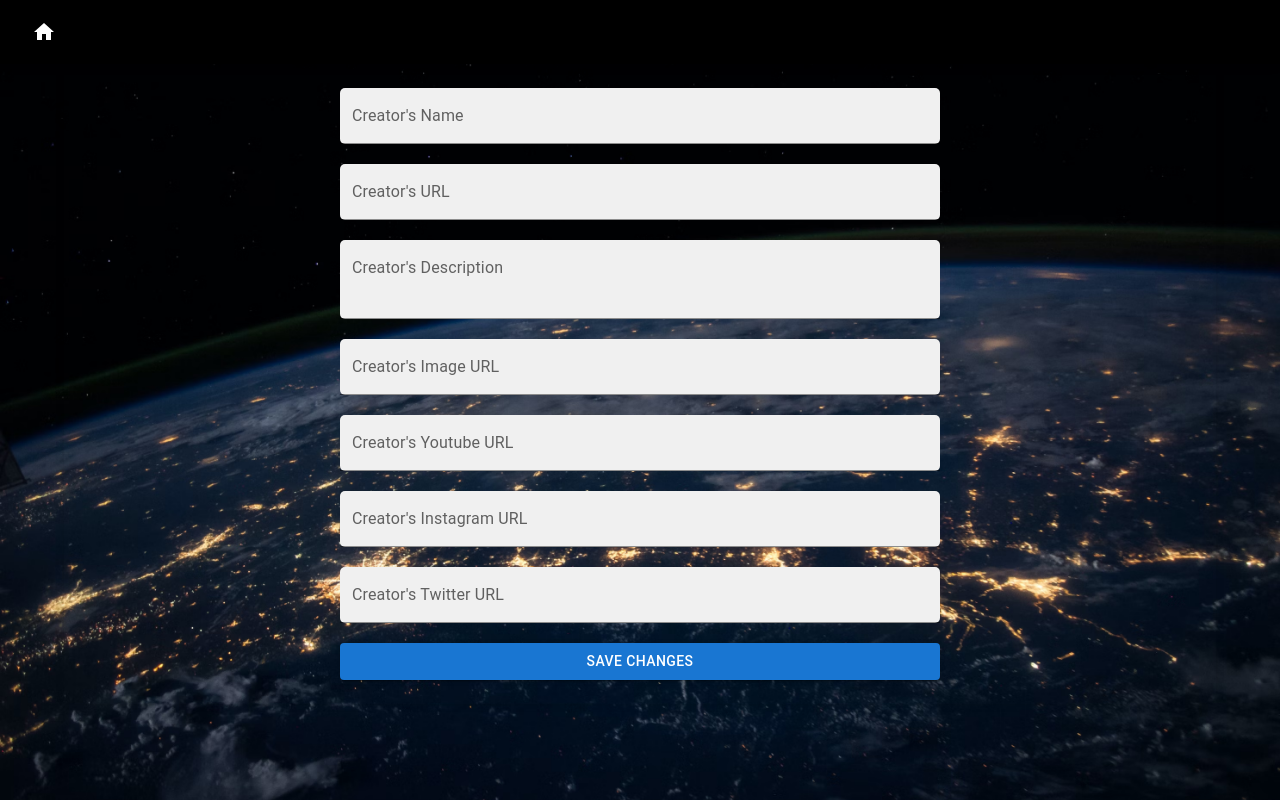
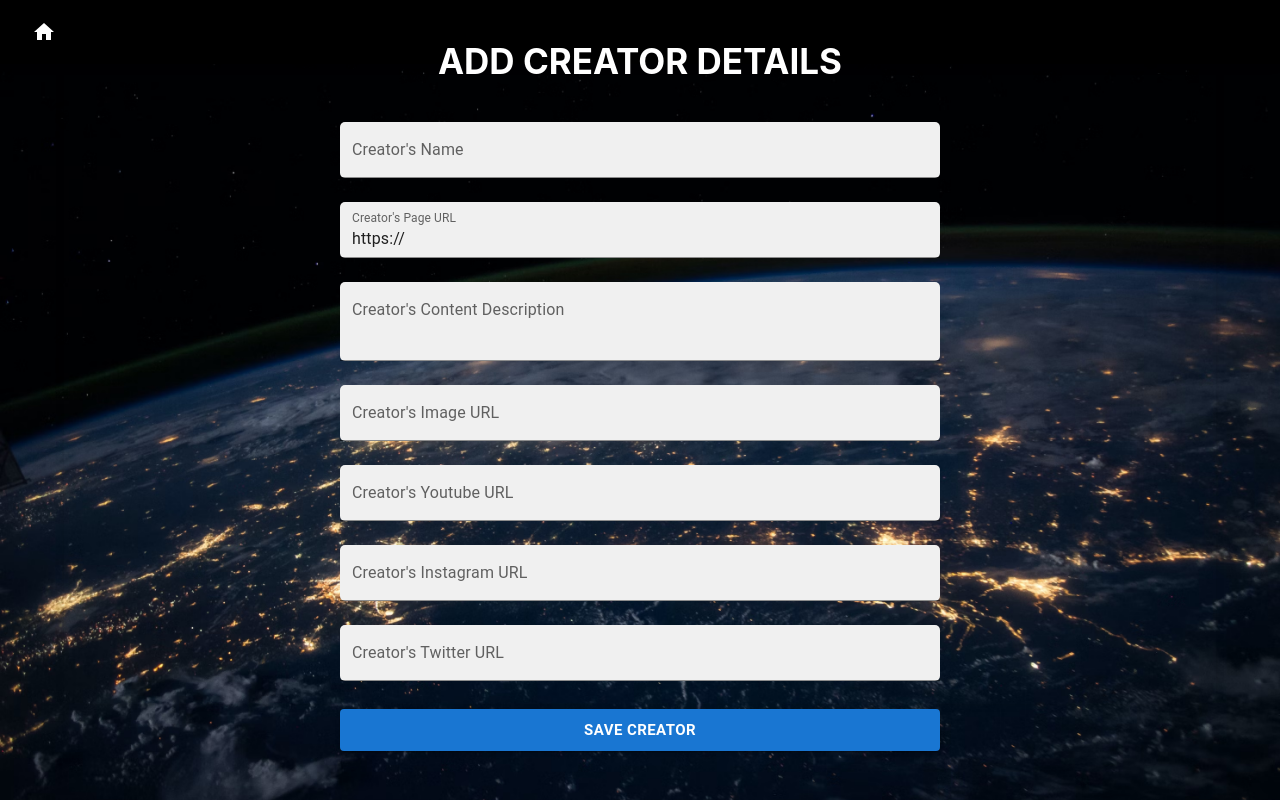
Before and after one commit to singharpt/creatorverse, a React (Create React App) app: page /add in a window 1280 px wide. Built offline with nearby package versions, Linux system fonts and the light colour scheme; no server answers.

Commit message:
update css styling of the creator card component

```diff
--- a/src/components/comp.css
+++ b/src/components/comp.css
@@ -3,10 +3,15 @@
   flex-direction: column;
   justify-content: center;
   align-items: center;
-  gap: 20px;
   border-radius: 10px;
   box-shadow: 0px 0px 10px rgba(0, 0, 0, 0.1);
   height: 80vh;
+}
+
+.form-container h1 {
+  color: white;
+  font-size: 35px;
+  font-weight: bold;
 }
 
 .form-input {
@@ -19,18 +24,18 @@
   background-color: white;
 }
 
-.form-submit {
-  background-color: #1976d2;
-  color: white;
-  padding: 25px;
-  font-size: 25px;
-  border: none;
-  border-radius: 5px;
-  cursor: pointer;
-  transition: background-color 0.3s ease-in-out;
+.form-buttons {
+  display: flex;
   width: 600px;
+  justify-content: space-between;
+  gap: 50px;
+  margin-top: 20px;
 }
 
-.form-submit:hover {
-  background-color: #1565c0;
+.form-submit {
+  width: 100%;
 }
+
+.form-delete {
+  width: 100%;
+}
--- a/src/components/creatorCard.js
+++ b/src/components/creatorCard.js
@@ -13,6 +13,12 @@ import TwitterIcon from "@mui/icons-material/Twitter";
 
 function Creator({ creatorData }) {
   const viewCreatorURL = `/view/${creatorData.name}`;
+  let trimmedDescription = null;
+  if (creatorData && creatorData.description.length > 100) {
+    trimmedDescription = creatorData.description.slice(0, 100) + "...";
+  } else {
+    trimmedDescription = creatorData.description;
+  }
 
   return (
     <Card
@@ -22,16 +28,16 @@ function Creator({ creatorData }) {
         backgroundColor: "rgba(255, 255, 255, 0.9)",
         width: "345px",
         height: "400px",
-        justifyContent: "space-between",
-        margin: "40px",
+        margin: "25px",
         gap: "20px",
-        padding: "10px",
+        padding: "20px",
       }}
     >
       <Link to={creatorData?.url}>
         <CardMedia
           sx={{ height: 200 }}
           image={creatorData?.imageURL}
+          style={{ backgroundPosition: "top center" }}
           title="creators image"
         />
       </Link>
@@ -48,6 +54,23 @@ function Creator({ creatorData }) {
         >
           <div style={{ fontWeight: "bold", fontSize: "28px" }}>
             {creatorData.name}
+            <CardActions>
+              {creatorData?.youtubeURL && (
+                <Link to={creatorData?.youtubeURL}>
+                  <YouTubeIcon style={{ color: "black" }}>{}</YouTubeIcon>
+                </Link>
+              )}
+              {creatorData?.instagramURL && (
+                <Link to={creatorData?.instagramURL}>
+                  <InstagramIcon style={{ color: "black" }}>{}</InstagramIcon>
+                </Link>
+              )}
+              {creatorData?.twitterURL && (
+                <Link to={creatorData?.twitterURL}>
+                  <TwitterIcon style={{ color: "black" }}>{}</TwitterIcon>
+                </Link>
+              )}
+            </CardActions>
           </div>
           <CardActions>
             <Link to={viewCreatorURL}>
@@ -60,25 +83,8 @@ function Creator({ creatorData }) {
           color="text.secondary"
           style={{ fontSize: "18px" }}
         >
-          {creatorData.description}
+          {trimmedDescription}
         </Typography>
-        <CardActions>
-          {creatorData?.youtubeURL && (
-            <Link to={creatorData?.youtubeURL}>
-              <YouTubeIcon style={{ color: "black" }}>{}</YouTubeIcon>
-            </Link>
-          )}
-          {creatorData?.instagramURL && (
-            <Link to={creatorData?.instagramURL}>
-              <InstagramIcon style={{ color: "black" }}>{}</InstagramIcon>
-            </Link>
-          )}
-          {creatorData?.twitterURL && (
-            <Link to={creatorData?.twitterURL}>
-              <TwitterIcon style={{ color: "black" }}>{}</TwitterIcon>
-            </Link>
-          )}
-        </CardActions>
       </CardContent>
     </Card>
   );
--- a/src/components/creatorForm.js
+++ b/src/components/creatorForm.js
@@ -12,9 +12,6 @@ function CreatorForm(props) {
   const creatorData = props.creatorData;
   const deleteCreatorFunction = props.deleteCreatorFunction;
   const operation = props.operation;
-  console.log(creatorData);
-  console.log(deleteCreatorFunction);
-  console.log(operation);
 
   const navigate = useNavigate({ replace: true });
 
@@ -66,7 +63,7 @@ function CreatorForm(props) {
     } else {
       const response = await addCreatorAPI(data);
       if (response) {
-        navigate("/add");
+        navigate("/show");
       }
     }
   };
@@ -74,6 +71,11 @@ function CreatorForm(props) {
   return (
     <Container>
       <form onSubmit={handleSubmit(onSubmit)} className="form-container">
+        {creatorData === null ? (
+          <h1>ADD CREATOR DETAILS</h1>
+        ) : (
+          <h1>UPDATE CREATOR DETAILS</h1>
+        )}
         <TextField
           label="Creator's Name"
           variant="filled"
@@ -81,6 +83,7 @@ function CreatorForm(props) {
           {...register("name")}
           error={!!errors.name}
           defaultValue={creatorData && creatorData?.name}
+          margin="normal"
           InputProps={
             creatorData && {
               readOnly: true,
@@ -89,23 +92,27 @@ function CreatorForm(props) {
           helperText={errors.name?.message}
         />
         <TextField
-          label="Creator's URL"
+          label="Creator's Page URL"
           variant="filled"
           className="form-input"
           {...register("url")}
           error={!!errors.url}
-          defaultValue={creatorData && creatorData?.url}
+          defaultValue={creatorData === null ? "https://" : creatorData?.url}
           helperText={errors.url?.message}
+          margin="normal"
         />
         <TextField
-          label="Creator's Description"
+          label="Creator's Content Description"
           variant="filled"
           className="form-input"
           multiline
           rows={2}
           {...register("desc")}
           error={!!errors.desc}
+          defaultValue={creatorData && creatorData?.description}
           helperText={errors.desc?.message}
+          margin="normal"
+          xw
         />
         <TextField
           label="Creator's Image URL"
@@ -115,6 +122,7 @@ function CreatorForm(props) {
           error={!!errors.img}
           defaultValue={creatorData && creatorData?.imageURL}
           helperText={errors.img?.message}
+          margin="normal"
         />
         <TextField
           label="Creator's Youtube URL"
@@ -124,6 +132,7 @@ function CreatorForm(props) {
           error={!!errors.ytu}
           defaultValue={creatorData && creatorData?.youtubeURL}
           helperText={errors.ytu?.message}
+          margin="normal"
         />
         <TextField
           label="Creator's Instagram URL"
@@ -133,6 +142,7 @@ function CreatorForm(props) {
           error={!!errors.igu}
           defaultValue={creatorData && creatorData?.instagramURL}
           helperText={errors.igu?.message}
+          margin="normal"
         />
         <TextField
           label="Creator's Twitter URL"
@@ -142,20 +152,30 @@ function CreatorForm(props) {
           error={!!errors.twu}
           defaultValue={creatorData && creatorData?.twitterURL}
           helperText={errors.twu?.message}
+          margin="normal"
         />
-        <Button variant="contained" className="form-submit" type="submit">
-          Save Changes
-        </Button>
-        {deleteCreatorFunction && (
+        <div className="form-buttons">
           <Button
             variant="contained"
-            className="form-submit"
-            type="button"
-            onClick={deleteCreatorFunction}
+            size="large"
+            style={{ width: "100%", fontWeight: "600" }}
+            type="submit"
           >
-            Delete
+            Save Creator
           </Button>
-        )}
+          {deleteCreatorFunction && (
+            <Button
+              variant="contained"
+              color="error"
+              type="button"
+              style={{ width: "100%", fontWeight: "bold" }}
+              onClick={deleteCreatorFunction}
+              size="large"
+            >
+              Delete Creator
+            </Button>
+          )}
+        </div>
       </form>
     </Container>
   );
```
